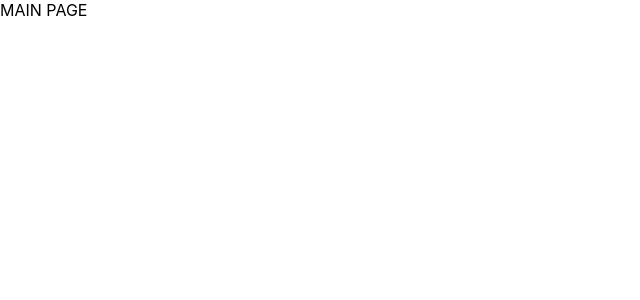
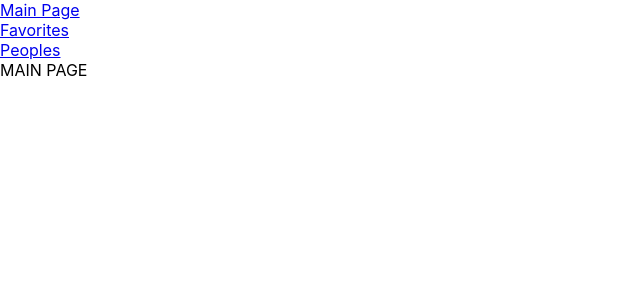
Before and after one commit to dalogsamurai/flame-test-task, a React (Create React App) app: page / in a window 1280 px wide. Shown: the top 300 px of the page, without its empty margins (0-640 px from the left). Built offline with nearby package versions, Linux system fonts and the light colour scheme.

Commit message:
feat: router update

```diff
--- a/src/App.tsx
+++ b/src/App.tsx
@@ -1,31 +1,21 @@
-import { Navigate, Route, Router, Routes } from "react-router-dom";
+import { Route, Routes } from "react-router-dom";
 import MainPage from "./pages/main/main.page";
+import {
+  FAVORITES_PAGE_PATH,
+  MAIN_PAGE_PATH,
+  PEOPLES_PAGE_PATH,
+} from "./routes/paths";
+import FavoritesPage from "./pages/favorites/favorites.page";
+import Menu from "./components/menu/menu.component";
 
 function App() {
   return (
     <div className="App">
-      {/* <Router location={''} navigator={}> */}
-      {/* <Layout> */}
-      {/* <Routes> */}
-      {/* <Route path="/" element={<PostsPage />} /> */}
-      {/* <Route path="/people" element={<SettingsPage />}>
-            <Route path=":id" element={<SettingsWallet />} />
-            </Route> */}
-      {/* <Route path="/favorites" element={<MessagesPage />} /> */}
-      {/* <Route path="*" element={<Navigate to="/" replace />} /> */}
-      {/* <Pages /> */}
-      {/* </Routes> */}
-      {/* </Layout> */}
-      {/* </Router> */}
       <Routes>
-        <Route path="/" element={<MainPage />}>
-          {/* <Route index element={<Home />} /> */}
-          {/* <Route path="about" element={<About />} /> */}
-          {/* <Route path="dashboard" element={<Dashboard />} /> */}
-
-          {/* Using path="*"" means "match anything", so this route
-                acts like a catch-all for URLs that we don't have explicit
-                routes for. */}
+        <Route path="/" element={<Menu />}>
+          <Route path={MAIN_PAGE_PATH} element={<MainPage />} />
+          {/* <Route path={PEOPLES_PAGE_PATH} element={<MainPage />} /> */}
+          <Route path={FAVORITES_PAGE_PATH} element={<FavoritesPage />} />
           <Route path="*" element={<MainPage />} />
         </Route>
       </Routes>
--- a/src/pages/favorites/favorites.page.tsx
+++ b/src/pages/favorites/favorites.page.tsx
@@ -1,5 +1,7 @@
+import "./favorites.page.sass";
+
 const FavoritesPage = () => {
-  return <div className=""></div>;
+  return <div className="">FAVORITES PAGE</div>;
 };
 
 export default FavoritesPage;
--- a/src/pages/main/main.page.tsx
+++ b/src/pages/main/main.page.tsx
@@ -1,3 +1,5 @@
+import "./main.page.sass";
+
 const MainPage = () => {
   return <div className="">MAIN PAGE</div>;
 };
--- a/src/routes/paths.ts
+++ b/src/routes/paths.ts
@@ -1 +1,6 @@
 export const MAIN_PAGE_PATH = "/";
+
+export const FAVORITES_PAGE_PATH = "/favorites";
+
+export const PEOPLES_PAGE_PATH = "/peoples";
+export const PEOPLE_PAGE_PATH = "/peoples/:id";
```
